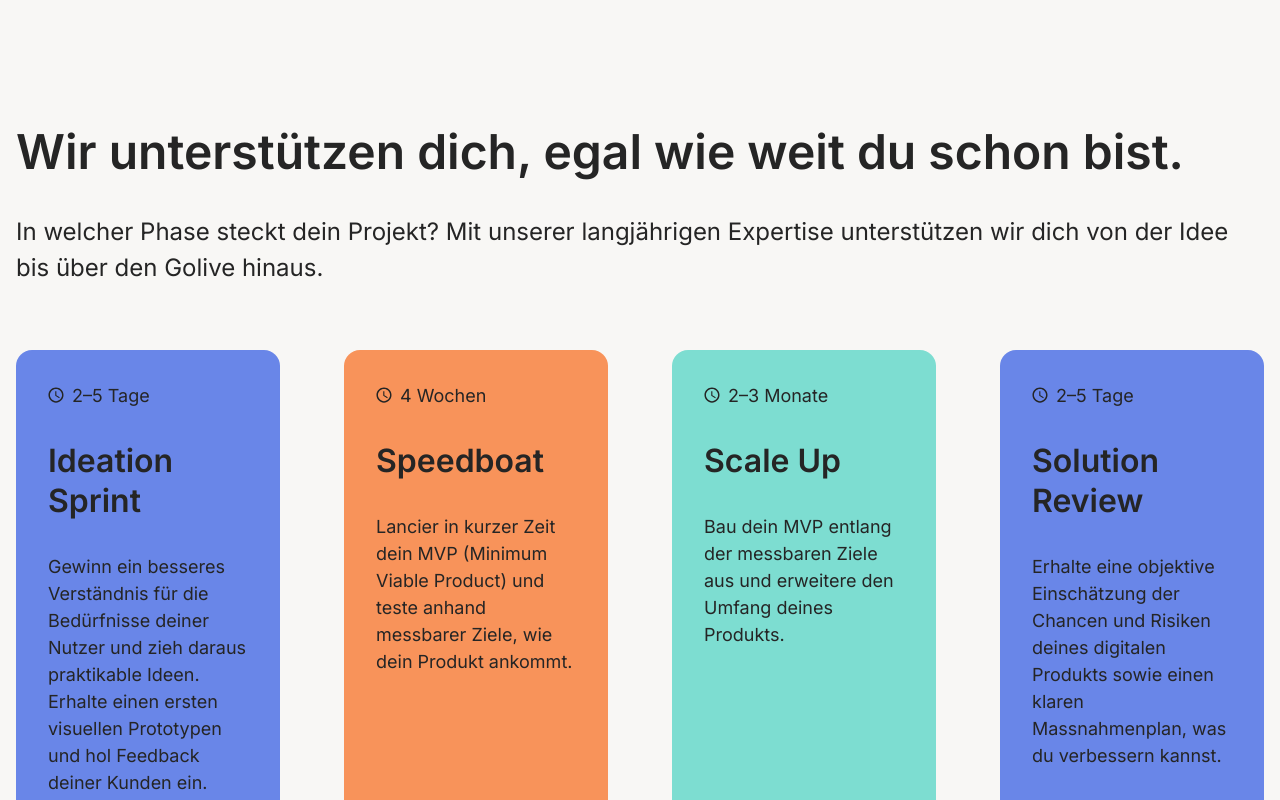
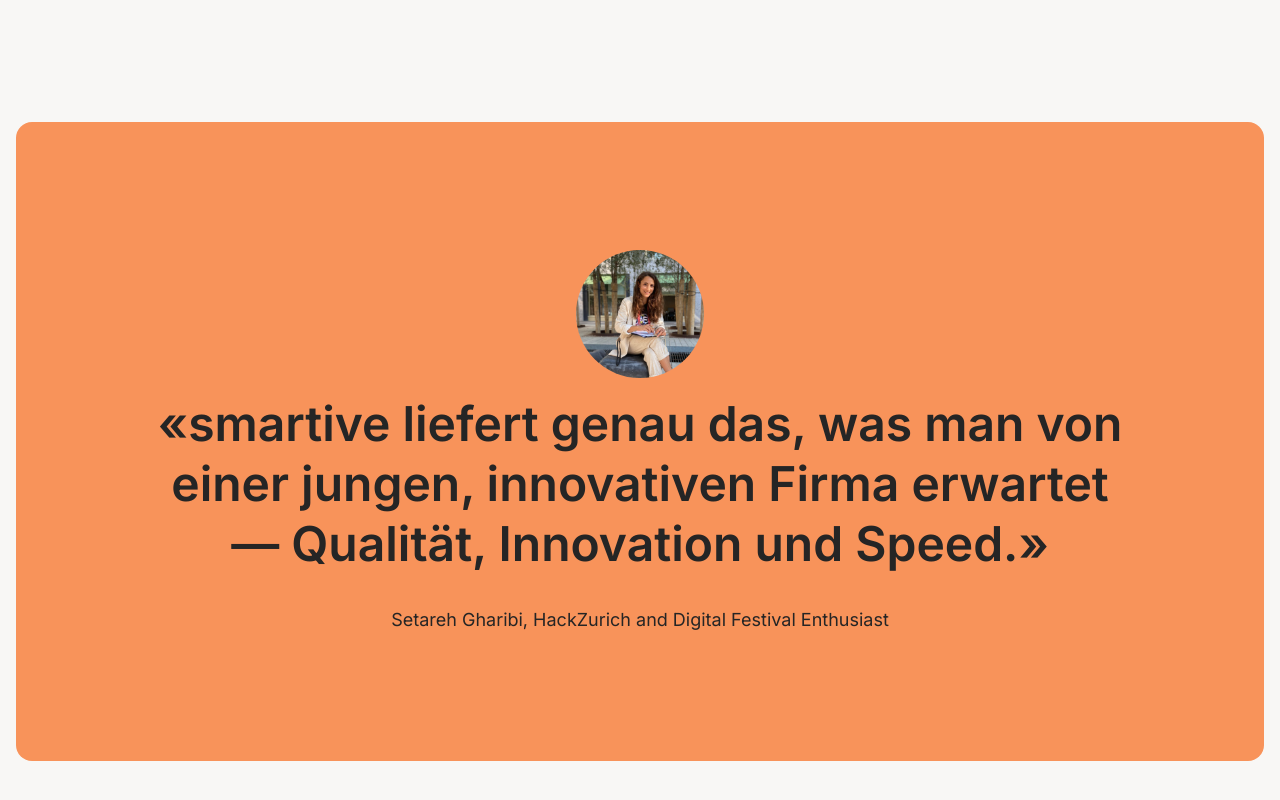
Before and after one commit to smartive/smartive.ch, a Next.js app: page / in a window 1280 px wide. Shown: the part 2340-3140 px from the top of the page. Built offline with nearby package versions, Linux system fonts and the light colour scheme.

Commit message:
feat: Add Setareh / DiFe Quote

```diff
--- a/src/components/quote-card.tsx
+++ b/src/components/quote-card.tsx
@@ -16,7 +16,7 @@
   >
     <Portrait image={portrait} alt="" variant={PortraitVariant.small} />
     <Heading2 as="p" className="mt-4">
-      «
+      &laquo;
       {decoration && text.includes(decoration) ? (
         <>
           {text.split(decoration)[0]}
@@ -26,7 +26,7 @@
       ) : (
         text
       )}
-      »
+      &raquo;
     </Heading2>
     <Copy>{credit}</Copy>
   </div>
--- a/src/data/quotes.json
+++ b/src/data/quotes.json
@@ -9,5 +9,10 @@
     "decoration": "reibungslos",
     "portrait": "/images/portraits/stefanie-abraxas.jpg",
     "credit": "Stefanie Manser, Head of Customer Relations, abraxas"
+  },
+  "setareh-dife": {
+    "text": "smartive liefert genau das, was man von einer jungen, innovativen Firma erwartet — Qualität, Innovation und Speed.",
+    "portrait": "/images/portraits/setareh-dife.png",
+    "credit": "Setareh Gharibi, HackZurich and Digital Festival Enthusiast"
   }
 }
--- a/src/pages/index.tsx
+++ b/src/pages/index.tsx
@@ -2,6 +2,7 @@
 import Image from 'next/image';
 import React from 'react';
 import { CustomersList } from '../components/customers-list';
+import { QuoteCard } from '../components/quote-card';
 import { Contact } from '../compositions/contact';
 import { CardColors, ContentCard } from '../compositions/content-card';
 import { ImageCard } from '../compositions/image-card';
@@ -12,6 +13,8 @@
 import Customers from '../data/customers.json';
 import { Employee } from '../data/employees';
 import Employees from '../data/employees.json';
+import { Quote } from '../data/quotes';
+import Quotes from '../data/quotes.json';
 import { Clock } from '../elements/icons';
 import { Lead } from '../elements/lead';
 import { GridSlider } from '../layouts/grid-slider';
@@ -19,9 +22,10 @@
 type Props = {
   contact: Employee;
   customers: Customer[];
+  quote: Quote;
 };
 
-const Home: NextPage<Props> = ({ contact, customers }) => {
+const Home: NextPage<Props> = ({ contact, customers, quote }) => {
   return (
     <div>
       <PageHeader
@@ -71,6 +75,9 @@
         </PageSection>
         <PageSection title="Weiter gebracht haben wir unter anderem schon">
           <CustomersList customers={new Array(2).fill(customers).flat()} />
+        </PageSection>
+        <PageSection>
+          <QuoteCard quote={quote} />
         </PageSection>
         <PageSection title="Wir unterstützen dich, egal wie weit du schon bist.">
           <Lead>
@@ -140,6 +147,7 @@
     props: {
       contact: Employees.marco,
       customers: Object.values(Customers),
+      quote: Quotes['setareh-dife'],
     },
   };
 };
```
Also changed, not shown: public/images/portraits/setareh-dife.png (added).
